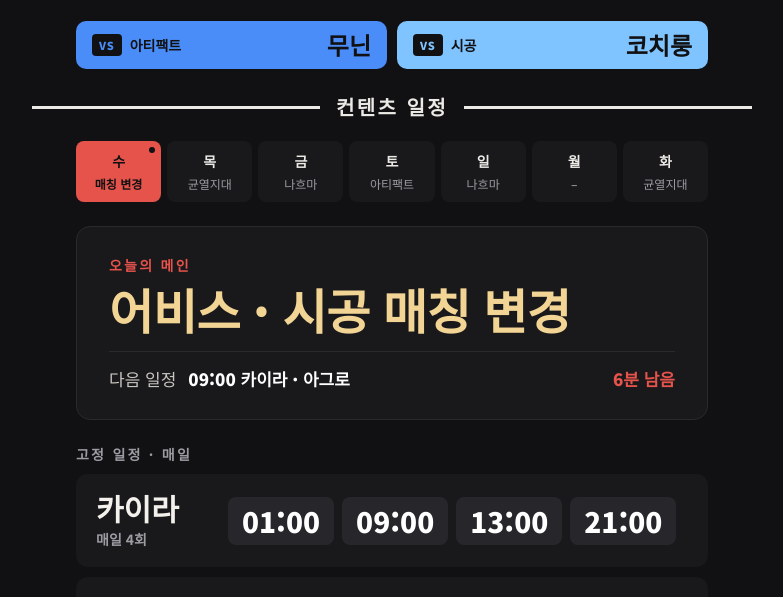
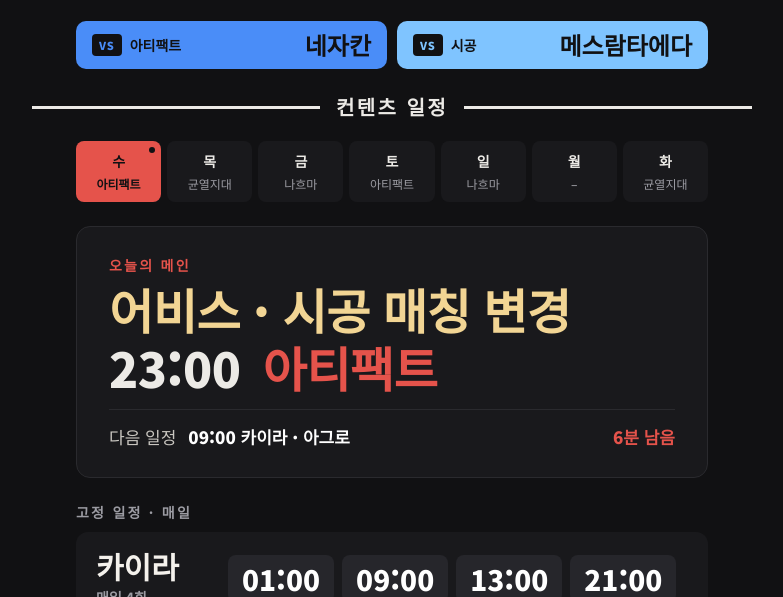
Before and after one commit to naelmonster/naelmonster.github.io, a plain HTML site: page index.html in a window 1280 px wide. Shown: the part 503-1100 px from the top of the page, without its empty margins (248-1031 px from the left). Drawn offline with Linux system fonts and the light colour scheme.

Commit message:
Add files via upload

```diff
--- a/index.html
+++ b/index.html
@@ -234,7 +234,8 @@
 <script>
 const PERIODS = [
   { from: '0000-00-00', faction: '서부', artifactTime: '22:30', nahmaTime: '22:30', artifactServer: '이스할겐 (동부)', sigongServer: '바이젤' },
-  { from: '2026-11-18', faction: '동부', artifactTime: '23:00', nahmaTime: '23:00', artifactServer: '무닌', sigongServer: '코치룽', artColor: '#4A8DF8', sigColor: '#7FC4FF' }
+  { from: '2026-11-18', faction: '동부', artifactTime: '23:00', nahmaTime: '23:00', artifactServer: '무닌', sigongServer: '코치룽', artColor: '#4A8DF8', sigColor: '#7FC4FF' },
+  { from: '2026-11-25', faction: '동부', artifactTime: '23:00', nahmaTime: '23:00', artifactServer: '네자칸', sigongServer: '메스람타에다', artColor: '#4A8DF8', sigColor: '#7FC4FF' }
 ];
 function cfgFor(key) { let c = PERIODS[0]; for (const p of PERIODS) if (key >= p.from) c = p; return c; }
 function mainsFor(c) {
@@ -250,7 +251,7 @@ function mainsFor(c) {
 
 const EXTRA = {
   '2026-11-21': [{ time: '20:00', label: '시공 공격 퀘스트', sub: '키스크 위치: 비행정 오른쪽 앞 바퀴', color: '#7FC4FF' }],
-  '2026-11-25': [{ replace: true, label: '어비스 · 시공 매칭 변경', short: '매칭 변경', color: '#F2D594' }],
+  '2026-11-25': [{ time: '', label: '어비스 · 시공 매칭 변경', color: '#F2D594' }],
   '2026-11-14': [{ time: '23:00', label: '시공 공격', color: '#B48CFF' }],
   '2026-11-17': [{ banner: true, label: '서버 이전 준비', sub: '내일(수) 20:00 서버 이전 전까지 준비를 완료해 주세요.' }],
   '2026-11-18': [{ banner: true, label: '서버 이전 준비', sub: '오늘 20:00 서버 이전 전까지 준비를 완료해 주세요.' }, { time: '20:00', label: '서버이전', sub: '마르쿠탄 → 파프니르', color: '#F2D594' }]
@@ -376,6 +377,8 @@ const WEST = ['시엘','바이젤','트리니엘','카이시넬','마르쿠탄',
 const EAST = ['지켈','바바룽','아스펠','루미엘','이스할겐','에레슈키갈','네몬','코치룽','울고른','젠카카','브리트라','파프니르','콰이링','인드나흐','루터스','타하바타','네자칸','하달','히타니에','이스라펠','티아마트'];
 // 서버 진영 목록: 11/11 업데이트 공지 매칭표 기준. 매칭마다 진영이 바뀌면 아래 [보류] 주석 참고.
 const CAMP_COLOR = { '동부': '#B48CFF', '서부': '#5FA8FF' };
+// 매칭 변경으로 진영이 바뀐 서버 (기록에 usCamp/vsCamp를 적으면 그 값이 우선)
+const CAMP_FIX = { '네자칸': '서부' };
 const campOf = (s) => (EAST.includes(s) ? '동부' : WEST.includes(s) ? '서부' : '');
 let recAll = [], muList = [];
 function fmtDate(s) {
@@ -418,13 +421,9 @@ function buildMatchups() {
       const t = Date.parse(w.date);
       if (last && t - Date.parse(last.to) <= 10 * 86400000) last.to = w.date; else periods.push({ from: w.date, to: w.date });
     });
-    const usCamp = campOf(m.us), vsCamp = campOf(m.vs);
-    /* [보류] 매칭별 진영 직접 지정 (서버 진영이 매칭마다 바뀔 경우 적용)
-     * results.json 기록에 "usCamp": "동부", "vsCamp": "서부" 를 적으면 서버 목록보다 우선 적용.
-     * 적용 시 위 줄 대신 아래 두 줄 사용:
-     * const lastWar = m.wars[m.wars.length - 1];
-     * const usCamp = lastWar.usCamp || campOf(m.us), vsCamp = lastWar.vsCamp || campOf(m.vs);
-     */
+    const lastWar = m.wars[m.wars.length - 1];
+    const usCamp = lastWar.usCamp || CAMP_FIX[m.us] || campOf(m.us), vsCamp = lastWar.vsCamp || CAMP_FIX[m.vs] || campOf(m.vs);
+    /* 매칭별 진영: 기록의 usCamp/vsCamp → CAMP_FIX → 11/11 공지 서버 목록 순서로 결정 */
     const usColor = CAMP_COLOR[usCamp] || '#B48CFF';
     let vsColor = CAMP_COLOR[vsCamp] || '#5FA8FF'; if (vsColor === usColor) vsColor = usColor === '#5FA8FF' ? '#B48CFF' : '#5FA8FF';
     return { ...m, cu, ct, usCamp, vsCamp, usColor, vsColor, periods, first: m.wars[0].date, last: m.wars[m.wars.length - 1].date };
```
